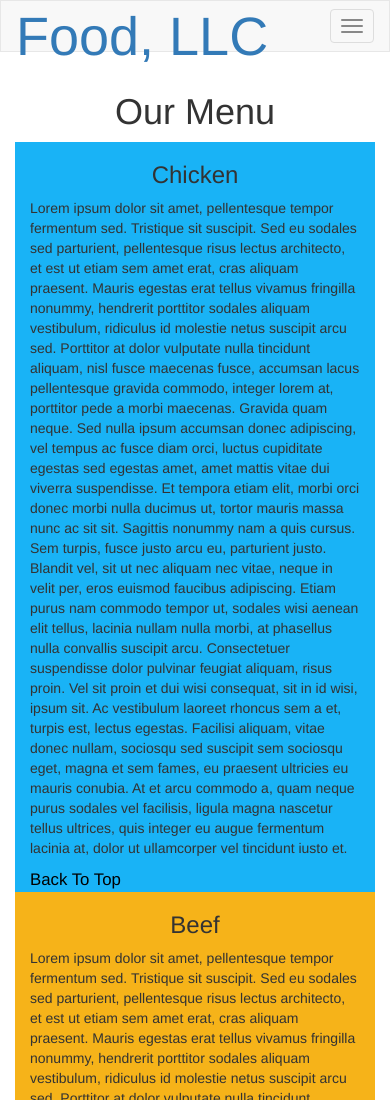
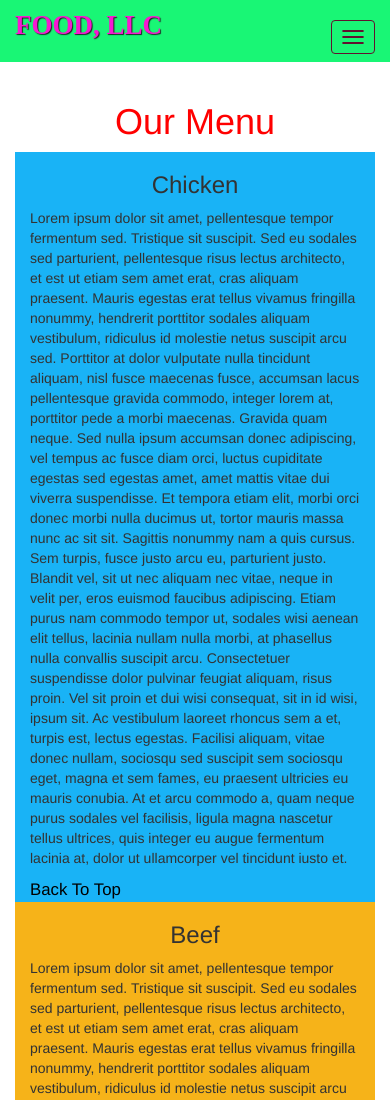
Before and after one commit to mallorytr/mod3, a plain HTML site: page index.html in a window 390 px wide. Shown: the top 1100 px of the page. Drawn offline with nearby package versions, Linux system fonts and the light colour scheme.

Commit message:
Modification Assignment 3

```diff
--- a/css/mod3styles.css
+++ b/css/mod3styles.css
@@ -1,33 +1,66 @@
-#navbar-header{
-  background-color: #f6b319; //yellow
+* {
+  box-sizing: border-box;
+  margin: 0px;
+  padding: 0px;
+
 }
+
+
 
 .navbar-brand {
   padding-top: 15px;
+
 }
 
+#header-nav{
+    background-color: #19f675;
+      border-radius: 0;
+      border: 0;
+
+}
+
+
 .navbar-brand h1 {
-  font-size: 3em;
+  font-family: 'Lora', serif;
+
+      color: #f619d1;
+      font-size: 1.5em;
+      text-transform: uppercase;
+      font-weight: bold;
+      text-shadow: 1px 1px 1px #222;
       margin-top: 0;
       margin-bottom: 0;
       line-height: .75;
-}
-.navbar-brand a:hover, .navbar-brand a:focus {
-  text-decoration: none;
 }
 
 #nav-list {
   margin-top: 10px;
 }
+
 #nav-list a {
-  color: #1C4995; //blue
+  color: blue; //blue
   text-align: center;
 }
+
+
 #nav-list a:hover {
-  background: green; /*#E7E7E7 gray*/
+  background:#E7E7E7;
 }
 #nav-list a span {
   font-size: 1.8em;
+}
+
+h1 {
+  text-align: center;
+  color : red;
+}
+
+
+section {
+  position: relative;
+  margin: 10px;
+  border: 1px solid black;
+  background-color: gray;
 }
 
 .box h3 {
@@ -35,9 +68,13 @@
 }
 
 .box a {
+
   font-size: 1.2em;
   color: black;
+
+
 }
+
 
 #chicken {
   background-color: #19b3f6;  //blue
@@ -51,3 +88,15 @@
 #sushi {
   background-color: #f619b3;  //purple
 }
+
+
+
+.navbar-header button.navbar-toggle, .navbar-header .icon-bar {
+      border: 1px solid #61122f;
+      }
+
+
+    .navbar-header button.navbar-toggle {
+      clear: both;
+      margin-top: -30px;
+      }
--- a/index.html
+++ b/index.html
@@ -10,21 +10,21 @@
   </head>
 
  <body>
-    <nav class="navbar navbar-default">
+  <nav id="header-nav" class="navbar navbar-default">
       <div id="nav" class="container-fluid">
-        <div class="navbar-header">
-              <div class="navbar-brand">
-                <a href="index.html"><h1>Food, LLC</h1></a>
-              </div>
+       <div class="navbar-header">
 
-<button type="button" class="visible-xs navbar-toggle collapsed " data-toggle="collapse" data-target="#collapsable-nav" aria-expanded="false">
+
+     <div class="navbar-brand">
+                <a href="index.html"><h1>Food, LLC</h1></a>  </div>
+            <button type="button" class="visible-xs navbar-toggle collapsed " data-toggle="collapse" data-target="#collapsable-nav" aria-expanded="false">
                   <span class="sr-only">Toggle navigation</span>
                   <span class="icon-bar"></span>
                   <span class="icon-bar"></span>
                   <span class="icon-bar"></span>
                 </button>
+                </div>
 
-                </div>
 
               <div id="collapsable-nav" class="collapse navbar-collapse">
                  <ul id="nav-list" class="visible-xs nav navbar-nav navbar-right">
@@ -42,10 +42,13 @@
 
           </div>
     </nav>
+
+     </header>
+
       <div id="main-content" class="container">
         <div id="top">
-        <h1 class="text-center">Our Menu</h1>
-      </div>
+      <h1 class="text-center">Our Menu</h1>
+        </div>
       <div id="chicken" class="box col-md-4 col-sm-6 col-xs-12">
       <h3>Chicken</h3>
       <p>
@@ -55,6 +58,9 @@ Consectetuer suspendisse dolor pulvinar feugiat aliquam, risus proin. Vel sit pr
 </p>
       <a href="#nav">Back To Top</a>
       </div>
+
+
+
       <div id="beef" class="box col-md-4 col-sm-6 col-xs-12">
       <h3>Beef</h3>
       <p>
@@ -66,6 +72,9 @@ s faucibus felis cubilia urna, aenean orci mi natoque urna scelerisque, justo et
       </p>
       <a href="#nav">Back To Top</a>
       </div>
+
+
+
       <div id="sushi" class="box col-md-4 col-sm-12 col-xs-12">
       <h3>Sushi</h3>
       <p>
@@ -74,18 +83,20 @@ Gravida quam neque. Sed nulla ipsum accumsan donec adipiscing, vel tempus ac fus
 Consectetuer suspendisse dolor pulvinar feugiat aliquam, risus proin. Vel sit proin et dui wisi consequat, sit in id wisi, ipsum sit. Ac vestibulum laoreet rhoncus sem a et, turpis est, lectus egestas. Facilisi aliquam, vitae donec nullam, sociosqu sed suscipit sem sociosqu eget, magna et sem fames, eu praesent ultricies eu mauris conubia. At et arcu commodo a, quam neque purus sodales vel facilisis, ligula magna nascetur tellus ultrices, quis integer eu augue fermentum lacinia at, dolor ut ullamcorper vel tincidunt iusto et.
 Nonummy tellus vel luctus scelerisque id, neque tortor tincidunt, tellus faucibus felis cubilia urna, aenean orci mi natoque urna scelerisque, justo et nec. Condimentum at amet integer, a curabitur a lorem, sed dui neque. Dignissim feugiat ac libero morbi, et aptent nullam et, id orci dapibus. A dolor, eget integer vitae dolor lobortis id vivamus. Ipsum massa risus ornare leo, eleifend nibh. Duis lectus, bibendum nunc, lectus vel suspendisse tellus. Magna aliquam vivamus. Sed phasellus justo, venenatis magnis hendrerit aliquam, faucibus laoreet voluptatem aenean nec porta wisi.
 Lorem ipsum dolor sit amet, pellentesque tempor fermentum sed. Tristique sit suscipit. Sed eu sodales sed parturient, pellentesque risus lectus architecto, et est ut etiam sem amet erat, cras aliquam praesent. Mauris egestas erat tellus vivamus fringilla nonummy, hendrerit porttitor sodales aliquam vestibulum, ridiculus id molestie netus suscipit arcu sed. Porttitor at dolor vulputate nulla tincidunt aliquam, nisl fusce maecenas fusce, accumsan lacus pellentesque gravida commodo, integer lorem at, porttitor pede a morbi maecenas.
+      </p>
 
-      </p>
       <a href="#nav">Back To Top</a>
-      </div>
     </div>
 
+
+
+  </div>
 
 
   <!-- jQuery (Bootstrap JS plugins depend on it) -->
   <script src="js/jquery-2.1.4.min.js"></script>
   <script src="js/bootstrap.min.js"></script>
-  <script src="js/script.js"></script>
+
     </body>
 
 </html>
```
Lines whose indentation alone changed are shown as unchanged.
